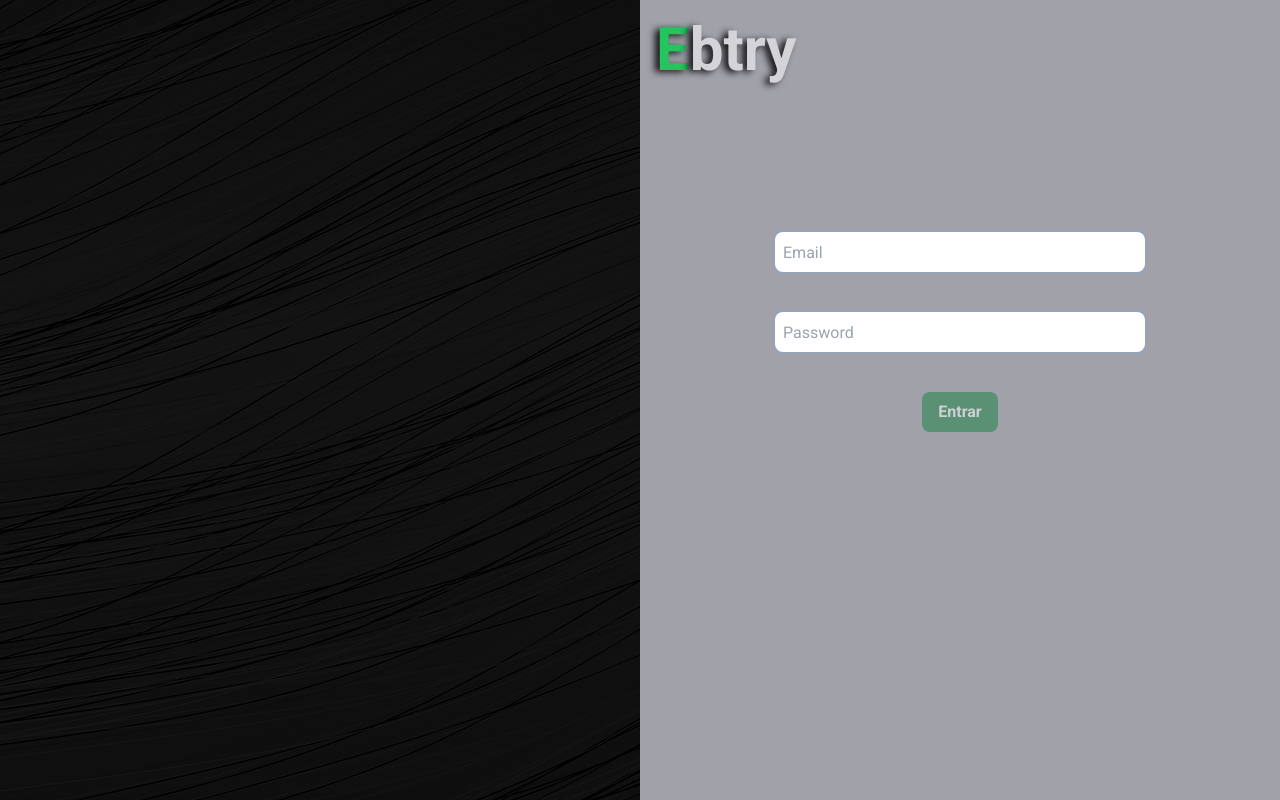
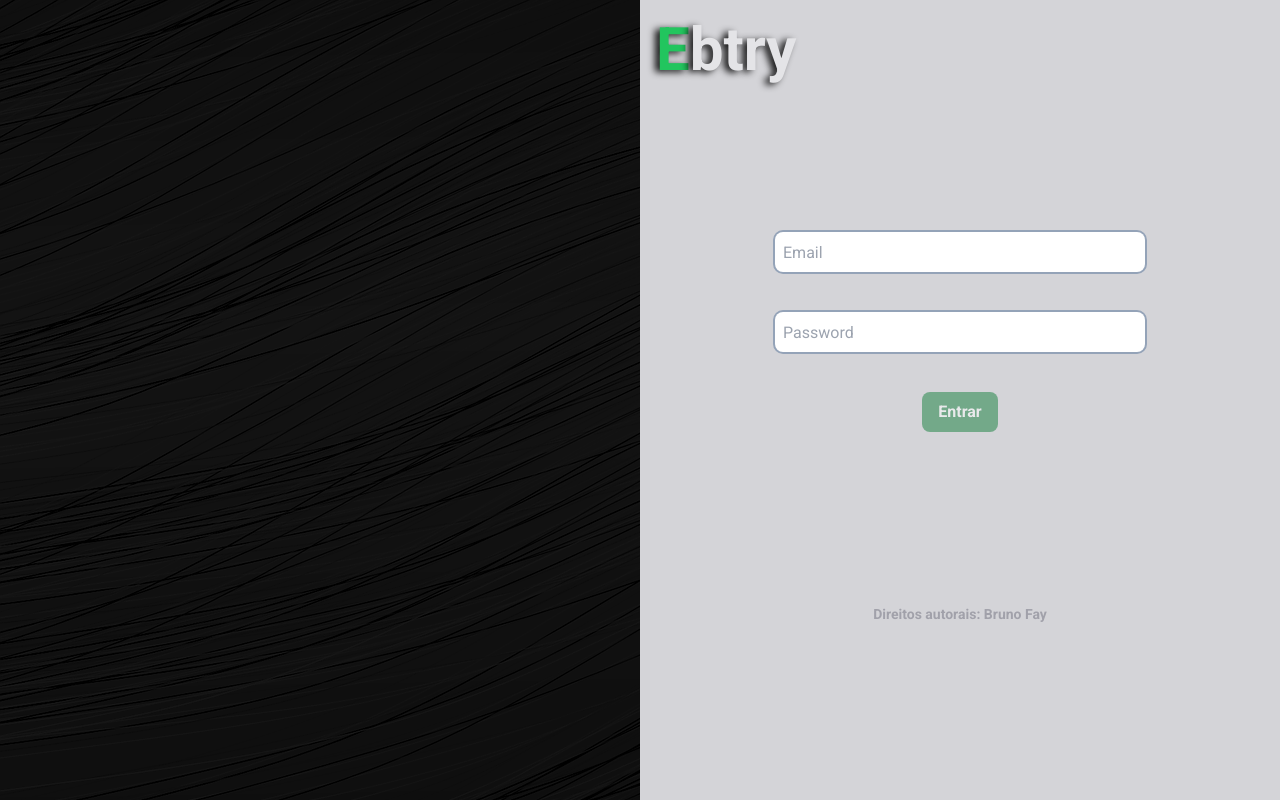
Before and after one commit to BrunoFay/Ebtry-Front-end, a React (Vite) app: page / in a window 1280 px wide. Built offline with nearby package versions, Linux system fonts and the light colour scheme.

Commit message:
FIX add new cardbutton make an render error

```diff
--- a/src/components/ModalButtonsContainer.tsx
+++ b/src/components/ModalButtonsContainer.tsx
@@ -16,6 +16,8 @@ export default function ModalButtonsContainer(
     tasks,
   } = useCardContext();
   const newCard = cardData.data as Api;
+  console.log(modalCardInfos);
+
   const { axiosTasks } = useAxios();
   function handleButtonName() {
     if (isCardAdd) {
@@ -28,7 +30,7 @@ export default function ModalButtonsContainer(
   }
   function handleButtonColor() {
     if (isCardAdd) {
-      return `bg-green-500 ${newCard.title?.length! > 3 && 'hover:bg-green-700'
+      return `bg-green-500 ${modalCardInfos.title?.length! > 3 && 'hover:bg-green-700'
         }`;
     }
     if (isCardEdit) {
@@ -65,7 +67,7 @@ function handleEditButton() {
 
 return (
   <button
-    disabled={isCardAdd && newCard.title?.length! < 3}
+    disabled={isCardAdd && modalCardInfos.title?.length! < 3}
     onClick={() => (!isCardAdd ? handleEditButton() : handleAddButton())}
     className={`${handleButtonColor()} disabled:opacity-50 self-center w-28 text-white relative bottom-2 font-bold py-1 px-2 rounded`}
   >
--- a/src/pages/Login.tsx
+++ b/src/pages/Login.tsx
@@ -32,9 +32,9 @@ export default function Login() {
   return (
     <div className="box-border flex overflow-hidden">
       <div className="w-[50%] min-h-screen bg-loginBG " />
-      <div className="w-[50%] flex flex-col box-border bg-zinc-400">
+      <div className="w-[50%] flex flex-col box-border bg-zinc-300">
         <div className="min-h-screen gap-20 flex flex-col">
-          <div className="logo-container flex gap-1 relative top-5 left-4 text-zinc-300">
+          <div className="logo-container flex gap-1 relative top-5 left-4 text-zinc-200">
             <h1 className="text-6xl font-extrabold logoMain first-letter:text-green-500">Ebtry</h1>
           </div>
           <form
```
